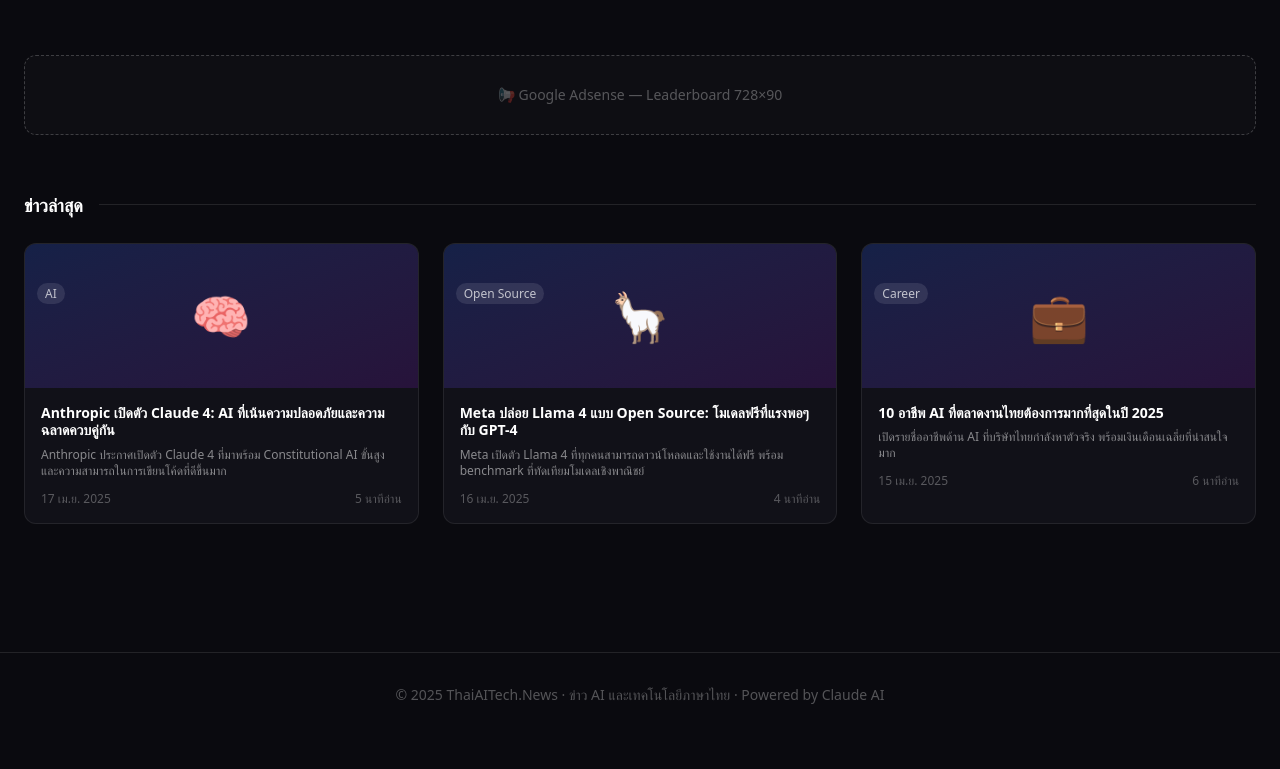
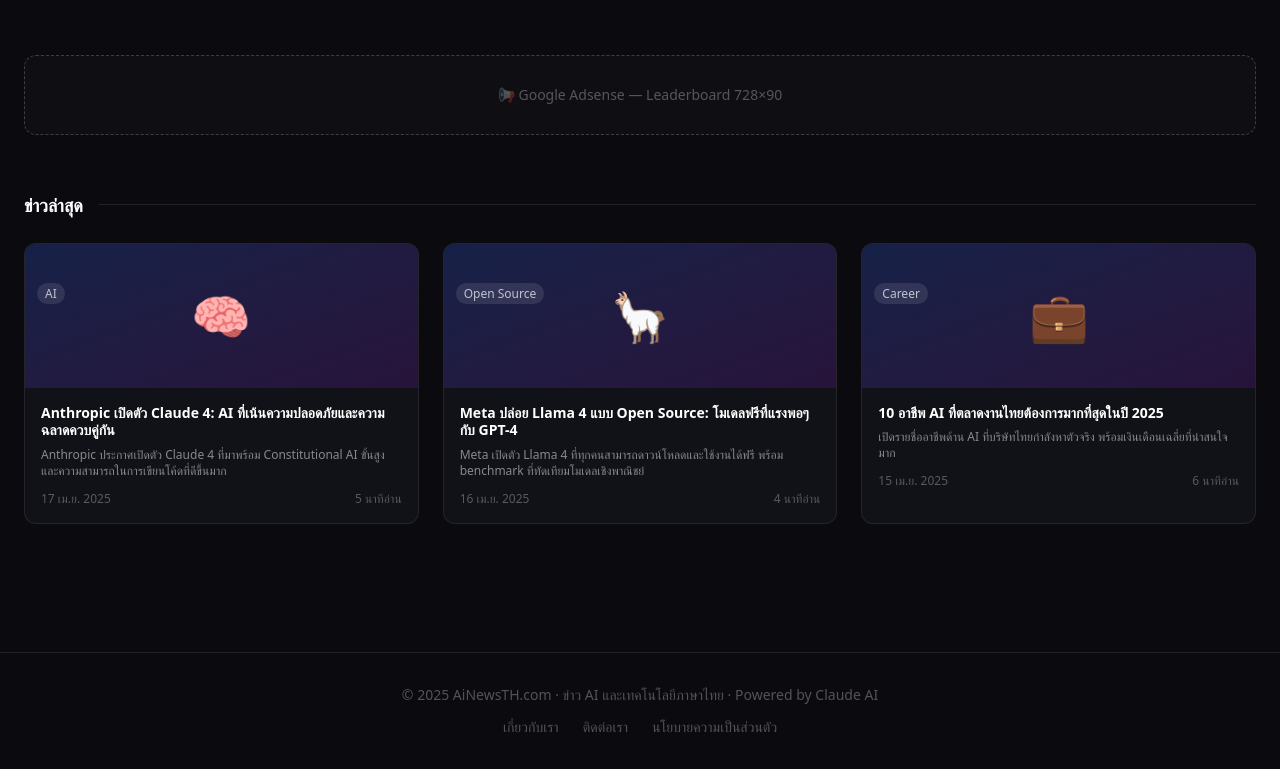
Before and after one commit to BorisutDev/ai-news-th, a Next.js app: page / in a window 1280 px wide. Shown: the part 629-1398 px from the top of the page. Before the commit the page ends 1366 px from the top, so only its background shows below. Built offline with nearby package versions, Linux system fonts and the light colour scheme.

Commit message:
add footer links

```diff
--- a/src/app/page.tsx
+++ b/src/app/page.tsx
@@ -99,9 +99,14 @@
         </section>
       </div>
 
-      <footer className="border-t border-white/10 mt-8 py-8 text-center text-white/30 text-sm">
-        <p>© 2025 ThaiAITech.News · ข่าว AI และเทคโนโลยีภาษาไทย · Powered by Claude AI</p>
-      </footer>
+<footer className="border-t border-white/10 mt-8 py-8 text-center text-white/30 text-sm">
+  <p className="mb-3">© 2025 AiNewsTH.com · ข่าว AI และเทคโนโลยีภาษาไทย · Powered by Claude AI</p>
+  <div className="flex items-center justify-center gap-6">
+    <a href="/about" className="hover:text-white transition-colors">เกี่ยวกับเรา</a>
+    <a href="/contact" className="hover:text-white transition-colors">ติดต่อเรา</a>
+    <a href="/privacy" className="hover:text-white transition-colors">นโยบายความเป็นส่วนตัว</a>
+  </div>
+</footer>
     </main>
   );
 }
```
